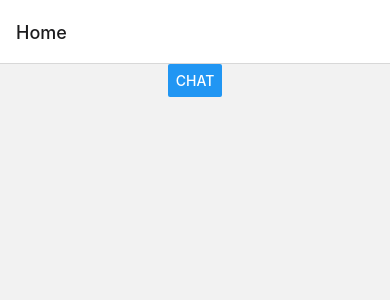
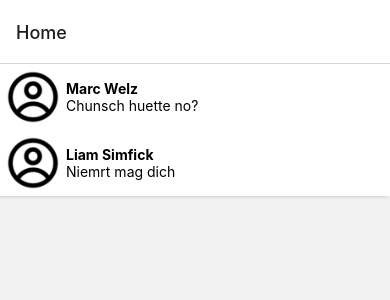
Before and after one commit to marcwelz/m335_projekt, a React Native app: screen /Home in a window 390 px wide. Shown: the top 300 px of the page. Built offline with nearby package versions, Linux system fonts and the light colour scheme.

Commit message:
added chatlist

```diff
--- a/app.json
+++ b/app.json
@@ -12,7 +12,6 @@
       "backgroundColor": "#ffffff"
     },
     "updates": {
-      "fallbackToCacheTimeout": 0
     },
     "assetBundlePatterns": [
       "**/*"
--- a/components/Chat.js
+++ b/components/Chat.js
@@ -44,8 +44,6 @@ export default function Chat() {
                         placeholder='Type something...'
                         value={currentMessage}
                         onChangeText={setCurrentMessage}
-                        onPressIn={setInputClicked(true)}
-                        onPressOut={setInputClicked(false)}
                     >
                     </TextInput>
                     <TouchableOpacity style={styles.button} onPress={handleSendMessage}>
--- a/components/HomeScreen.js
+++ b/components/HomeScreen.js
@@ -1,10 +1,29 @@
 import * as React from 'react';
-import {Button, Text, View} from 'react-native';
+import {Button, StyleSheet, View, TouchableOpacity} from 'react-native';
+import ChatListComponent from './static/ChatListComponent';
 
 export default function HomeScreen({navigation}) {
   return (
     <View style={{ flex: 1, alignItems: 'center' }}>
-      <Button title="Chat" onPress={() => navigation.navigate('Chat')}/>
+      <TouchableOpacity
+        style={styles.touchLink}
+        onPress={() => navigation.navigate('Chat')}
+        >
+        <ChatListComponent onPress={() => navigation.navigate('Chat')} contact="Marc Welz" latestText="Chunsch huette no?"></ChatListComponent>
+      </TouchableOpacity>
+      <TouchableOpacity
+        style={styles.touchLink}
+        onPress={() => navigation.navigate('Chat')}
+        >
+        <ChatListComponent contact="Liam Simfick" latestText="Niemrt mag dich"></ChatListComponent>
+      </TouchableOpacity>
     </View>
   );
 }
+
+const styles = StyleSheet.create({
+  touchLink: {
+    maxWidth: 450,
+    width: "100%"
+  }
+})
--- /dev/null
+++ b/components/static/ChatListComponent.js
@@ -0,0 +1,45 @@
+import * as React from 'react';
+import {StyleSheet, Image, Text, View, TouchableOpacity} from 'react-native';
+
+export default function ChatListComponent(props) {
+  return (
+    <View
+        style={styles.ChatListContainer}
+    >
+        <Image
+            style={styles.imageStyle}
+            source={require("../../assets/profile_icon.png")} />
+        <View style={{paddingLeft: 6}}>
+            <Text style={styles.chatContant}>{props.contact}</Text>
+            <Text>{props.latestText}</Text>
+        </View>
+    </View>
+  );
+}
+
+const styles = StyleSheet.create({
+    ChatListContainer: {
+        display: "flex",
+        flexDirection: "row",
+        alignItems: "center",
+
+        width: "100%",
+        maxWidth: 450,
+        height: 66,
+        padding: 6,
+        backgroundColor: "white",
+
+        shadowColor: '#171717',
+        shadowOffset: {width: -2, height: 2},
+        shadowOpacity: 0.1,
+        shadowRadius: 2,
+    },
+    imageStyle: {
+        width: 54,
+        height: 54
+    },
+    chatContant: {
+        fontWeight: "bold",
+    },
+
+})
--- a/package.json
+++ b/package.json
@@ -19,6 +19,7 @@
     "react-native": "0.68.2",
     "react-native-gesture-handler": "^2.5.0",
     "react-native-safe-area-context": "^4.3.1",
+    "react-native-screens": "^3.14.0",
     "react-native-web": "0.17.7",
     "stream-chat-expo": "^4.8.0"
   },
```
Also changed, not shown: assets/profile_icon.png (added), 1 other file (tests, documents, lock files or other folders).
